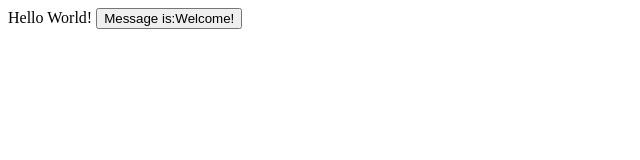
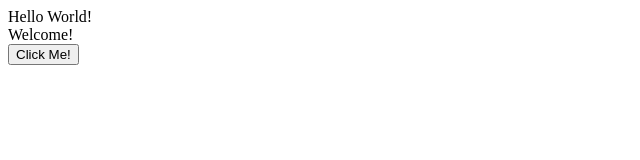
Before and after one commit to trdroid/AngularJS-Examples, a plain HTML site: page Controllers/HelloWorld/index.html in a window 1280 px wide. Shown: the whole page, without its empty margins (0-640 px from the left). Drawn offline with nearby package versions, Linux system fonts and the light colour scheme.

Commit message:
adding div elements

```diff
--- a/Controllers/HelloWorld/index.html
+++ b/Controllers/HelloWorld/index.html
@@ -6,7 +6,14 @@
   </head>
 
   <body ng-controller="WishingController">
-    {{message}}
-    <button ng-click="greet()">Message is:{{initialGreeting}}</button>
+    <div>
+      {{message}}
+    </div>
+
+    <div>
+      {{initialGreeting}}
+    </div>
+
+    <button ng-click="greet()">Click Me!</button>
   </body>
 </html>
```
Also changed, not shown: Controllers/HelloWorld/README.md.
